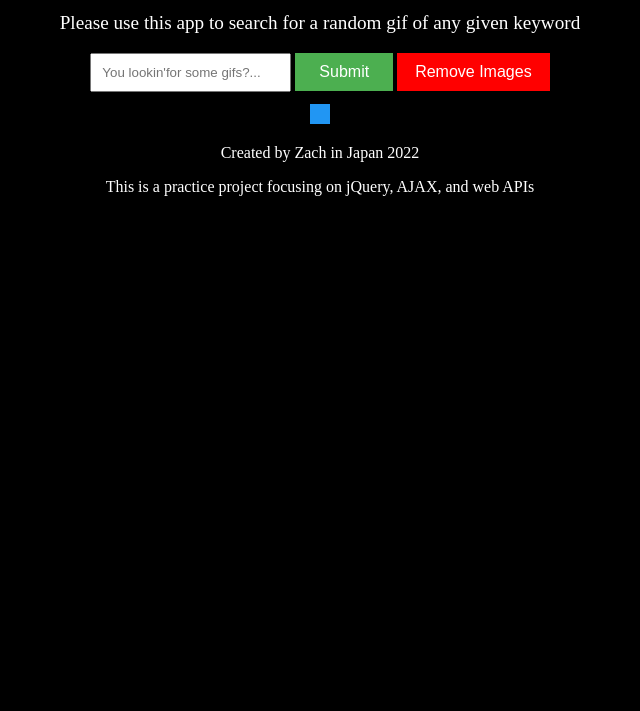
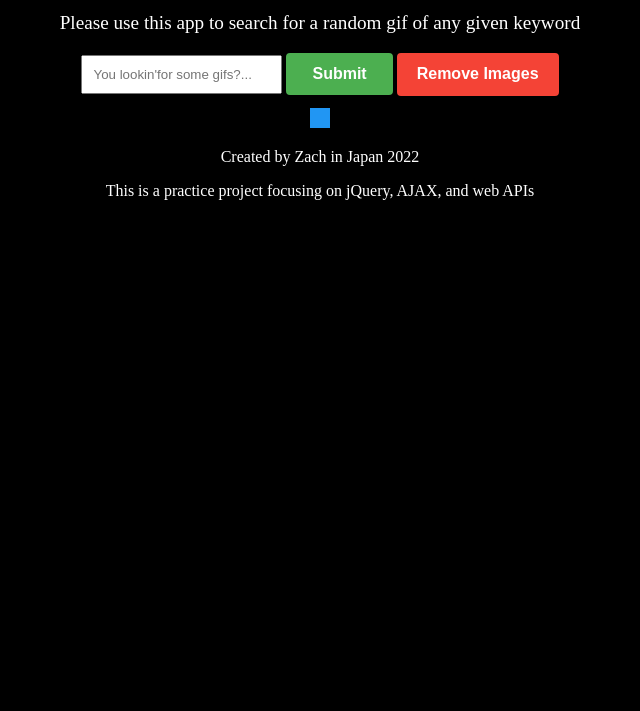
Before and after one commit to Zakkku/jquery-giffy-project, a plain HTML site: page index.html in a window 1280 px wide. Shown: the part 89-800 px from the top of the page, without its empty margins (320-960 px from the left). Drawn offline with nearby package versions, Linux system fonts and the light colour scheme.

Commit message:
Added more styling to the buttons

```diff
--- a/styles.css
+++ b/styles.css
@@ -15,6 +15,7 @@ h1 {
 
 .forms {
     margin-bottom: 12px;
+    border-radius: 4px;
 }
 
 #search {
@@ -22,30 +23,48 @@ h1 {
     padding: 10px;
 }
 
+.btn {
+    border-radius: 4px;
+    font-weight: bold;
+}
+
+
+
 .btn-secondary {
     background-color: #4CAF50;
     color: white;
-    border: none;
-    padding: 15px 32px;
+    border: 2px solid #4CAF50;
+    padding: 11px 32px;
     text-align: center;
     text-decoration: none;
     display: inline-block;
     font-size: 16px;
     padding: 10px 24px;
+    transition-duration: 0.4s;
+}
+
+.btn-secondary:hover {
+    background-color: white;
+    color: #4CAF50;
 }
 
 .btn-danger {
-    background-color: red;
-    border: none;
+    background-color: #f44336;
+    border: 2px solid #f44336;
     color: white;
-    padding: 15px 32px;
     text-align: center;
     text-decoration: none;
     display: inline-block;
     font-size: 16px;
-    padding: 10px 18px;
+    padding: 10.5px 18px;
+    transition-duration: 0.4s;
 }
 
+
+.btn-danger:hover {
+    background-color: white;
+    color: #f44336;
+}
 
 
 
```
